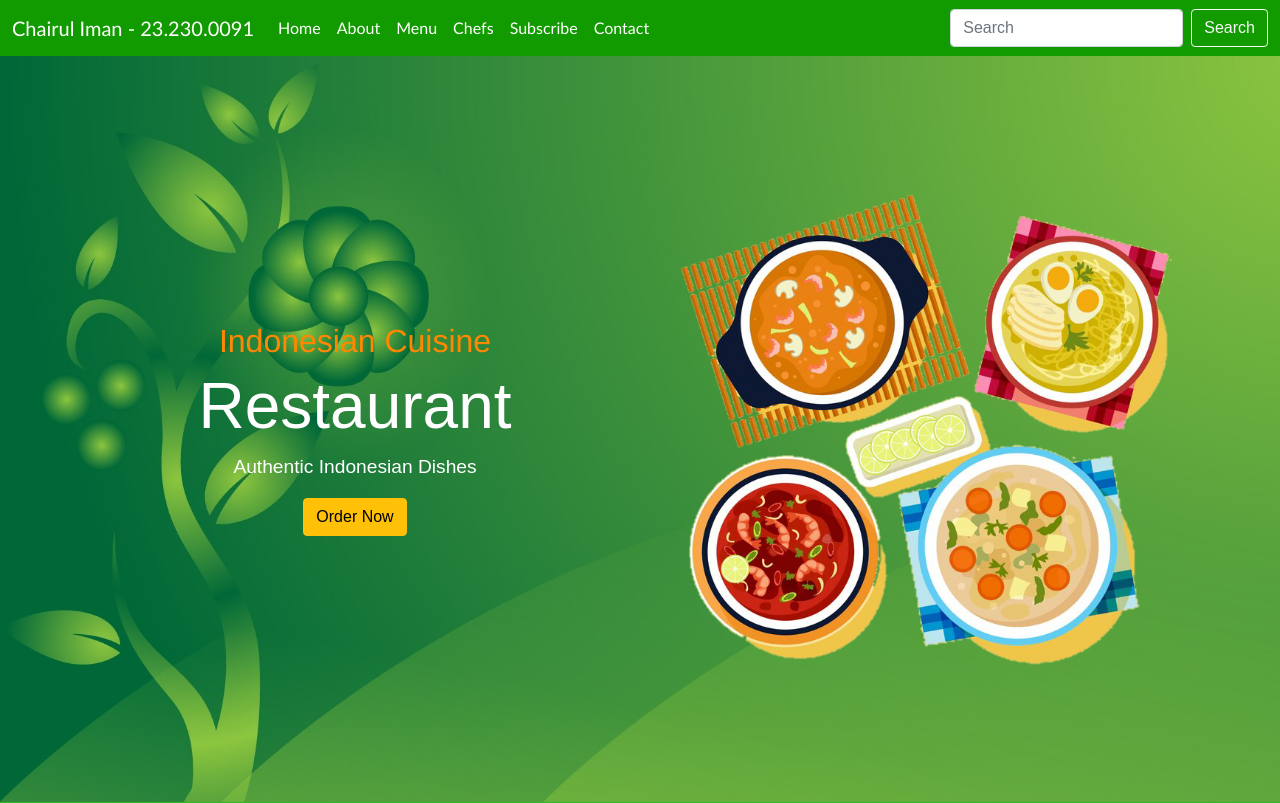
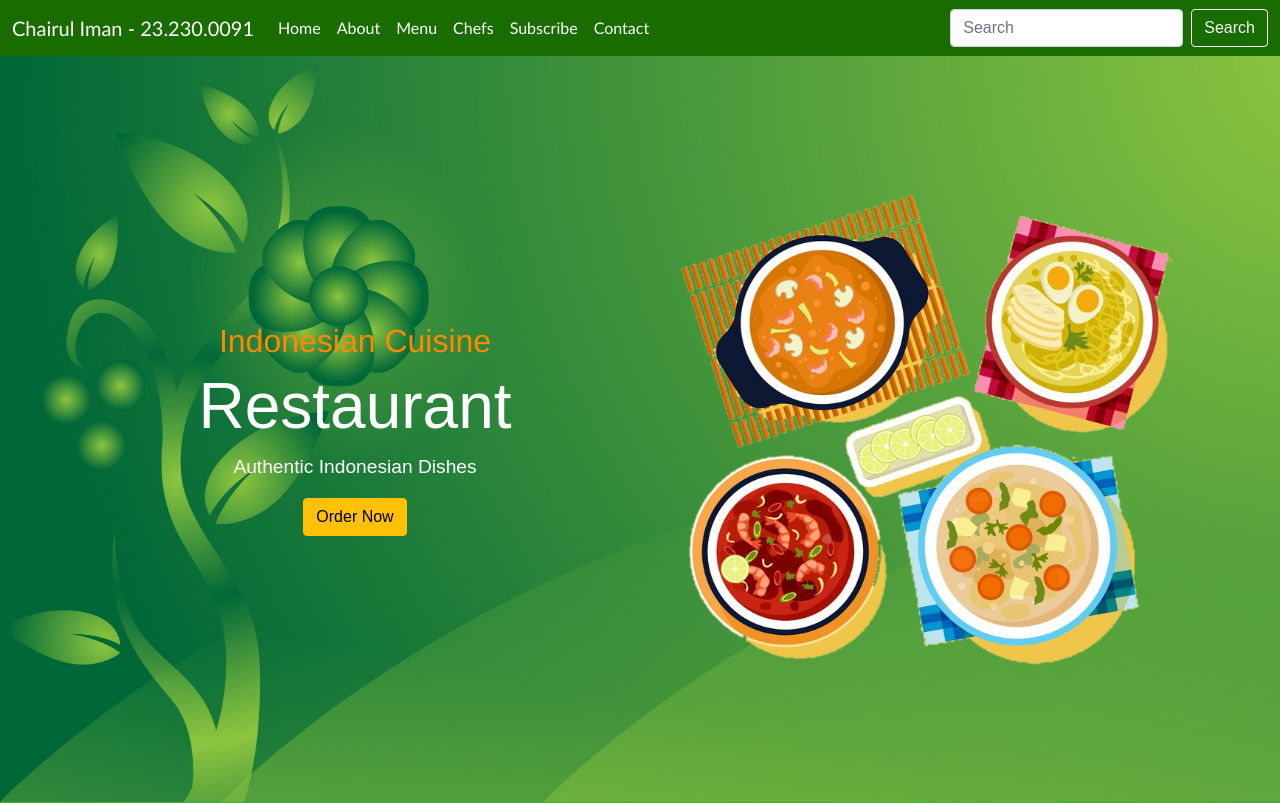
Before and after one commit to Chairul-iman/restaurant, a plain HTML site: page index.html in a window 1280 px wide. Shown: the top 803 px of the page. Drawn offline with nearby package versions, Linux system fonts and the light colour scheme.

Commit message:
Update style.css

```diff
--- a/style.css
+++ b/style.css
@@ -3,11 +3,11 @@ body {
     background-color: #196d00;
     color: #ffffff;
     margin: 0;
-            padding: 0;
-            overflow-x: hidden;
+    padding: 0;
+    overflow-x: hidden;
 }
 .navbar {
-    background-color: #129b00;
+    background-color: #196d00 ;
 }
 .navbar-brand, .nav-link {
     color: #ffffff !important;
@@ -72,6 +72,7 @@ body {
 .menu-section h2 {
     text-align: center;
     margin-bottom: 20px;
+    position: relative;
 }
 .menu-section .container {
     display: flex;
@@ -173,9 +174,6 @@ h3 {
     width: 100%;
     line-height: 50px;
 }
-
-
-
 #copyright {
     text-align: center;
     width: 100%;
```
